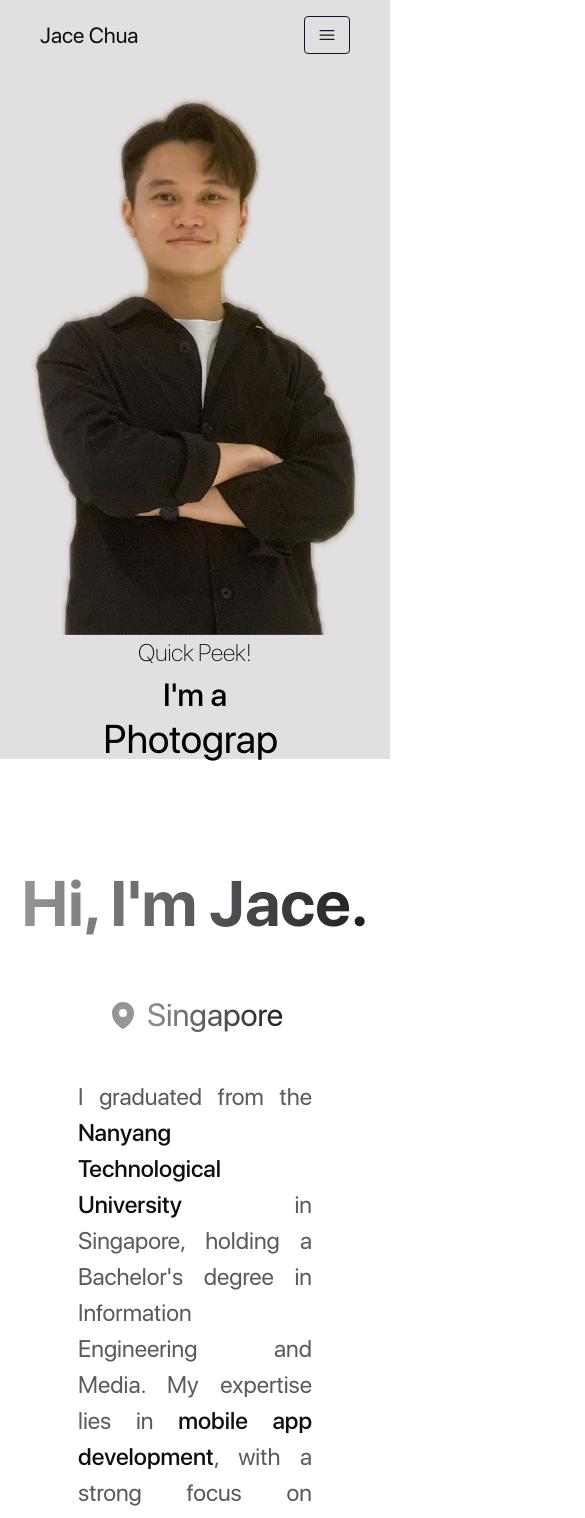
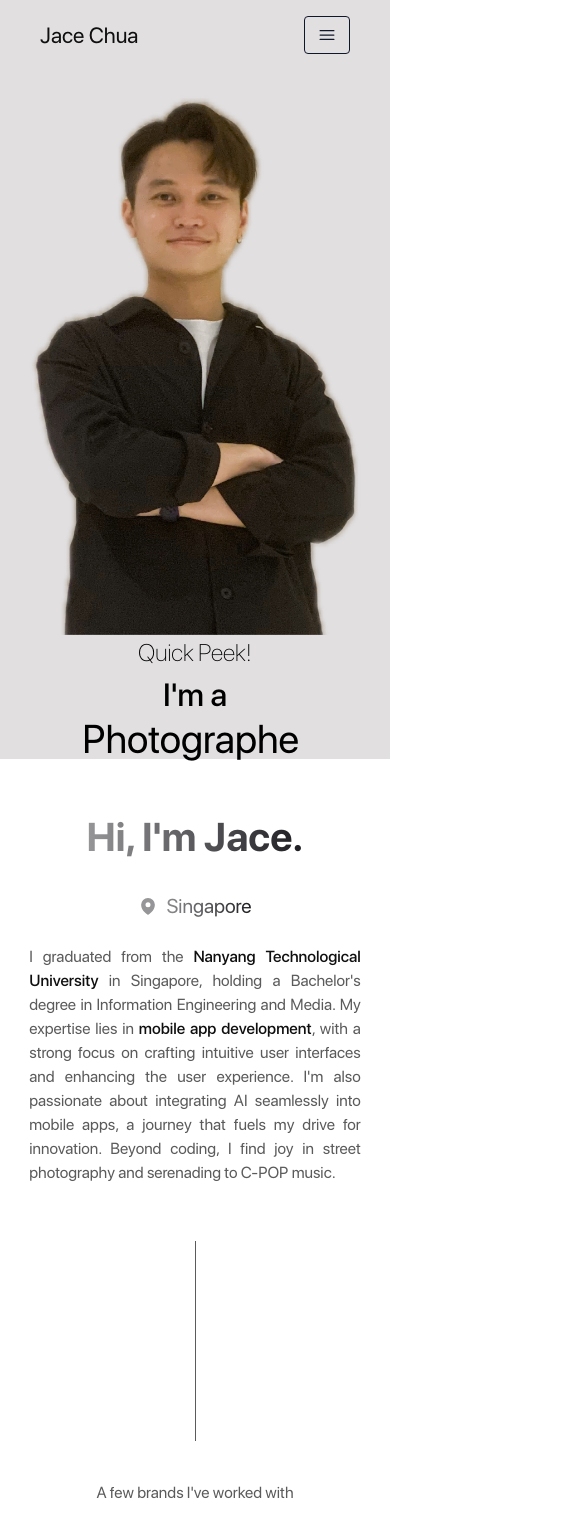
Before and after one commit to JiXiangChua/Portfolio-WebApp, a Next.js app: page / in a window 390 px wide. Shown: the top 1518 px of the page, 585 px wide, since content can reach past the window. Built offline with nearby package versions, Linux system fonts and the light colour scheme.

Commit message:
Make AboutSection responsive design

```diff
--- a/app/ui/sections/About/index.tsx
+++ b/app/ui/sections/About/index.tsx
@@ -7,20 +7,23 @@ const { introduction } = HomeData;
 
 const AboutSection = () => {
   return (
-    <div className="w-full flex justify-center items-center">
-      <div className="flex flex-col gap-2 items-center pt-20">
-        <h1 className="font-bold text-[64px] py-4 bg-gradient-to-r from-[#969699] to-[#1E1E22] inline-block text-transparent bg-clip-text">
+    <div className="w-full flex justify-center items-cente">
+      <div className="flex flex-col gap-2 items-center pt-10 lg:pt-20">
+        <h1 className="font-bold text-[40px] md:text-[64px] py-2 lg:py-4 bg-gradient-to-r from-[#969699] to-[#1E1E22] inline-block text-transparent bg-clip-text">
           {introduction.title}
         </h1>
-        <div className="flex flex-row py-4 items-center">
+        <div className="flex flex-row py-2 lg:py-4 items-center">
           {/* Icon */}
-          <MapPinIcon className="h-[32px] w-[32px]" color="#969699" />
-          <p className="font-normal text-[32px] pl-2 bg-gradient-to-r from-[#969699] to-[#1E1E22] inline-block text-transparent bg-clip-text">
+          <MapPinIcon
+            className="h-[20px] w-[20px]  lg:h-[32px] lg:w-[32px]"
+            color="#969699"
+          />
+          <p className="font-normal text-[20px] md:text-[32px] pl-2 bg-gradient-to-r from-[#969699] to-[#1E1E22] inline-block text-transparent bg-clip-text">
             {introduction.location}
           </p>
         </div>
-        <div className="w-[60%] py-4">
-          <p className="text-[24px] font-normal text-[#5B5B5B] text-justify text-wrap">
+        <div className="w-[85%] lg:w-[60%] py-2 lg:py-4">
+          <p className="text-[16px] md:text-[24px] font-normal text-[#5B5B5B] text-justify text-wrap">
             I graduated from the{" "}
             <span className="font-medium text-[#0F0F0F]">
               Nanyang Technological University
@@ -40,10 +43,10 @@ const AboutSection = () => {
         <div className="my-10 w-full flex flex-col justify-center items-center">
           <div className="h-[200px] w-[1px] bg-[#5B5B5B] mb-10"></div>
           <div className="flex flex-col justify-center items-center w-full">
-            <p className="text-[20px] font-normal text-[#5B5B5B]">
+            <p className="text-[16px] md:text-[24px] font-normal text-[#5B5B5B]">
               A few brands I&apos;ve worked with
             </p>
-            <div className="flex flex-row justify-between w-[80%] mt-10">
+            <div className="flex flex-col lg:flex-row justify-between items-center w-[80%] mt-10 gap-20 lg:gap-0">
               <Image
                 src={"/static/images/Home/Brand-Singtel.png"}
                 alt="Singtel-logo"
```
